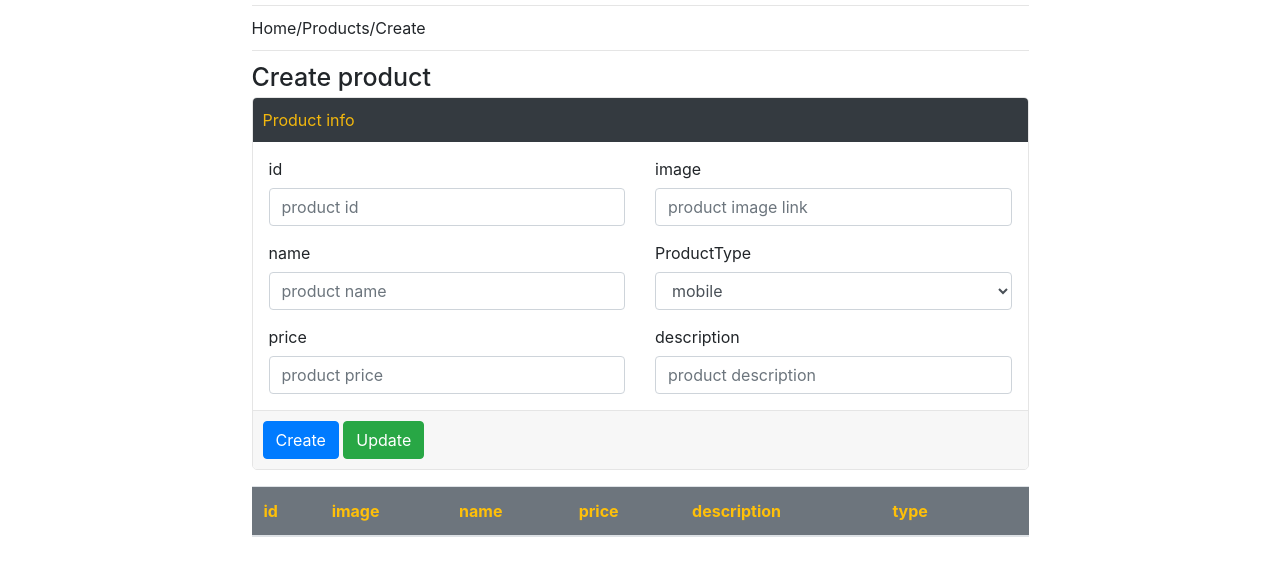
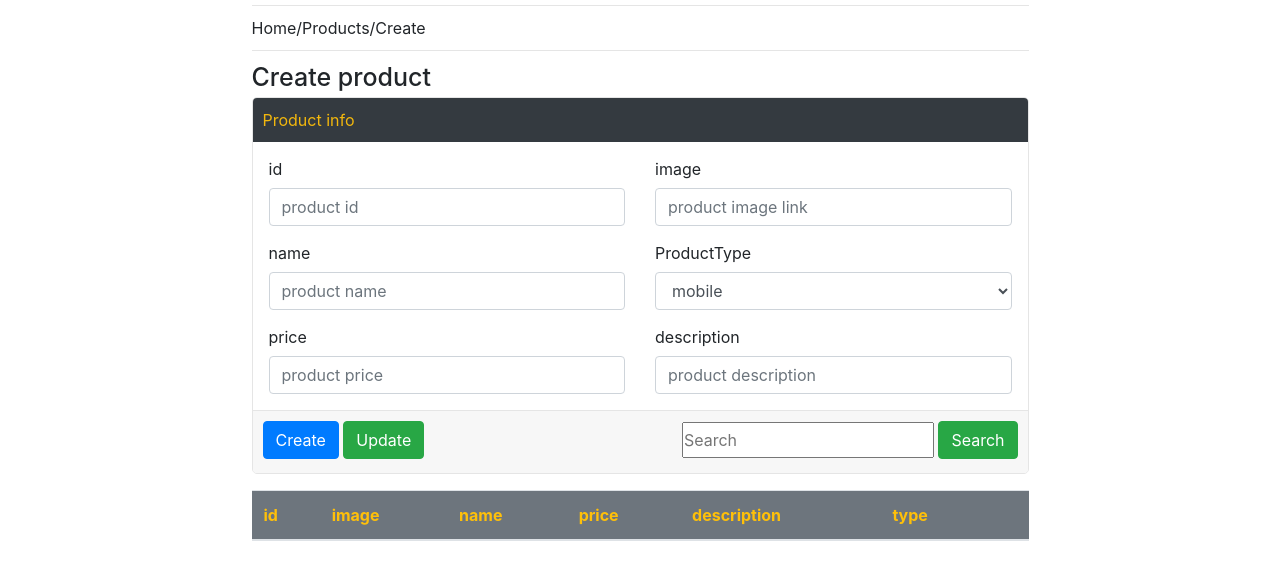
Before and after one commit to optimus239/AXIOS_JS, a plain HTML site: page index.html in a window 1280 px wide. Shown: the part 57-636 px from the top of the page. Drawn offline with nearby package versions, Linux system fonts and the light colour scheme; no server answers.

Commit message:
Fix error

```diff
--- a/controllers/indexAjax.js
+++ b/controllers/indexAjax.js
@@ -32,7 +32,8 @@ document.querySelector("#btnCreate").onclick = function () {
   });
 
   promise.then(function (result) {
-    console.log(result.data);
+    console.log("create", result.data);
+    getListProductApi();
   });
   promise.catch(function (er) {
     console.log(err);
@@ -94,16 +95,18 @@ document.querySelector("#btnUpdate").onclick = function () {
 
 document.querySelector("#btn-search").onclick = function () {
   var productSearch = document.querySelector("#input-search").value;
+  console.log(productSearch);
   var promise = axios({
     url:
       "http://svcy.myclass.vn/api/Product/SearchByName?name=" + productSearch,
     method: "GET",
   });
   promise.then(function (result) {
+    console.log(result);
     renderProduct(result.data);
   });
   promise.catch(function (err) {
-    console.log(err);
+    console.log("Không tìm thấy");
   });
 };
 
--- a/css/style.css
+++ b/css/style.css
@@ -66,6 +66,7 @@ header .search .input-search {
   background-color: #f7f7f7;
   border-top: 0.5px solid #e5e5e5;
   padding: 10px;
+  justify-content: space-between;
 }
 
 /* result */
--- a/index.html
+++ b/index.html
@@ -36,10 +36,8 @@
           <a href="#">Sport<i class="fa-solid fa-caret-down ml-1"></i></a>
         </div>
         <div class="search mt-1">
-          <input type="text" placeholder="Search" id="input-search" />
-          <button class="btn btn-outline-success" id="btn-search">
-            Search
-          </button>
+          <input type="text" placeholder="Search" />
+          <button class="btn btn-outline-success">Search</button>
         </div>
       </div>
     </header>
@@ -103,9 +101,26 @@
                 </div>
               </div>
             </div>
-            <div class="button-group">
-              <button class="btn btn-primary" id="btnCreate">Create</button>
-              <button class="btn btn-success" id="btnUpdate">Update</button>
+            <div class="button-group d-flex">
+              <div class="left">
+                <button class="btn btn-primary" id="btnCreate">Create</button>
+                <button class="btn btn-success" id="btnUpdate">Update</button>
+              </div>
+              <div class="right">
+                <input
+                  type="text"
+                  placeholder="Search"
+                  id="input-search"
+                  class="py-1"
+                />
+                <button
+                  class="btn btn-success"
+                  style="margin-bottom: 4px"
+                  id="btn-search"
+                >
+                  Search
+                </button>
+              </div>
             </div>
           </div>
         </div>
```
